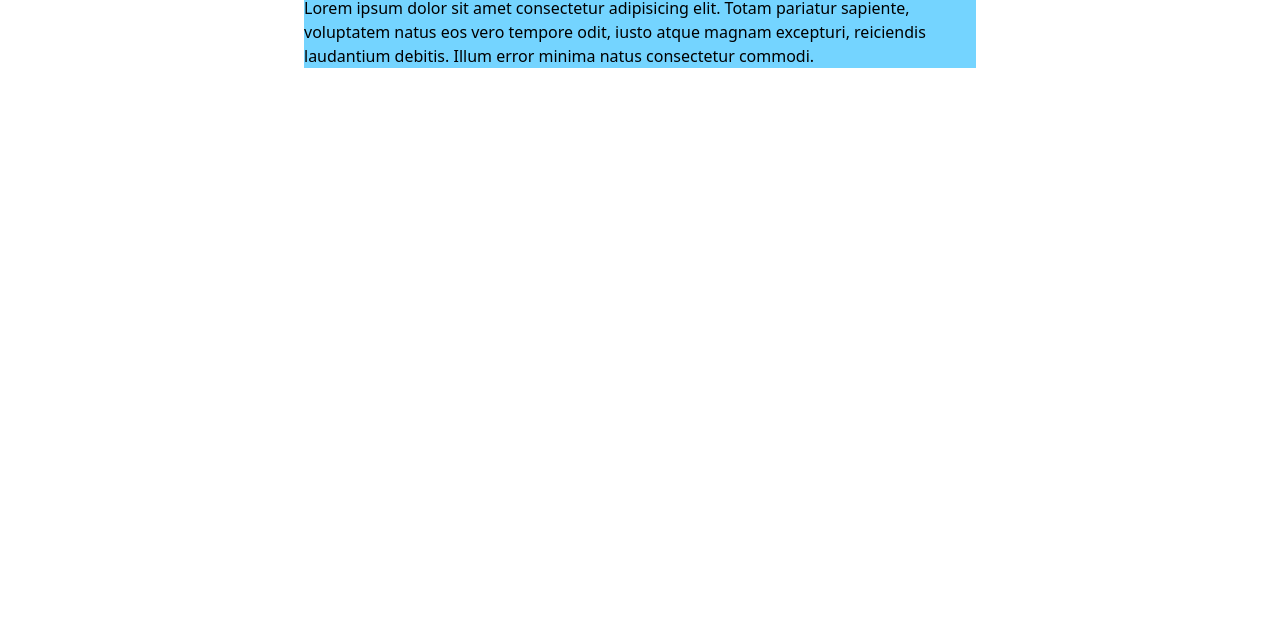
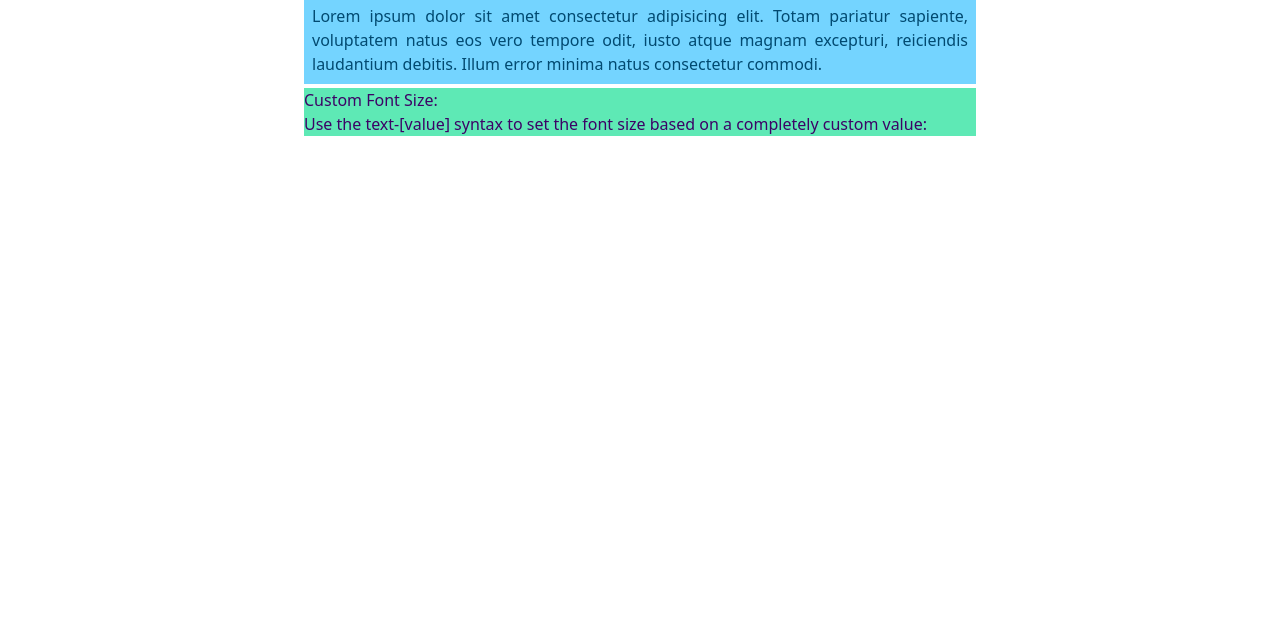
Before and after one commit to frontend-class-suren/Master-Of-Tailwindcss-Tutor, a website: page css_1/index.html in a window 1280 px wide. Shown: the part 176-800 px from the top of the page. Drawn offline with Linux system fonts and the light colour scheme.

Commit message:
custome fontsize completed

```diff
--- a/css_1/index.html
+++ b/css_1/index.html
@@ -19,7 +19,13 @@
 
      </div>
      <div class="bg-sky-300 w-2xl justify-center mx-auto my-1">
-        <p>Lorem ipsum dolor sit amet consectetur adipisicing elit. Totam pariatur sapiente, voluptatem natus eos vero tempore odit, iusto atque magnam excepturi, reiciendis laudantium debitis. Illum error minima natus consectetur commodi.</p>
+        <p class="p-2 text-justify text-sky-900">Lorem ipsum dolor sit amet consectetur adipisicing elit. Totam pariatur sapiente, voluptatem natus eos vero tempore odit, iusto atque magnam excepturi, reiciendis laudantium debitis. Illum error minima natus consectetur commodi.</p>
+     </div>
+     <div class="bg-emerald-300 mx-auto w-2xl">
+        <label class="content-center text-purple-950" for="">Custom Font Size:
+            <p>Use the text-[value] syntax to set the font size based on a completely custom value:</p>
+        </label>
+
      </div>
 </body>
 </html>
```
Also changed, not shown: css_1/dist/styles.css.
